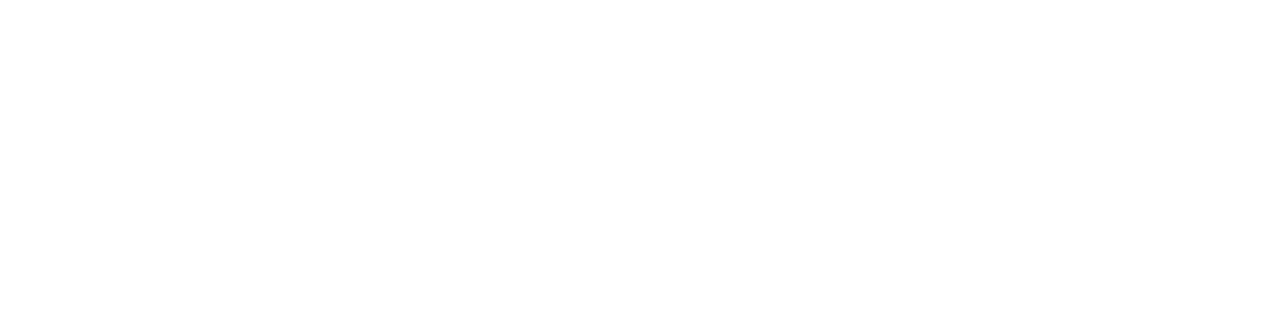
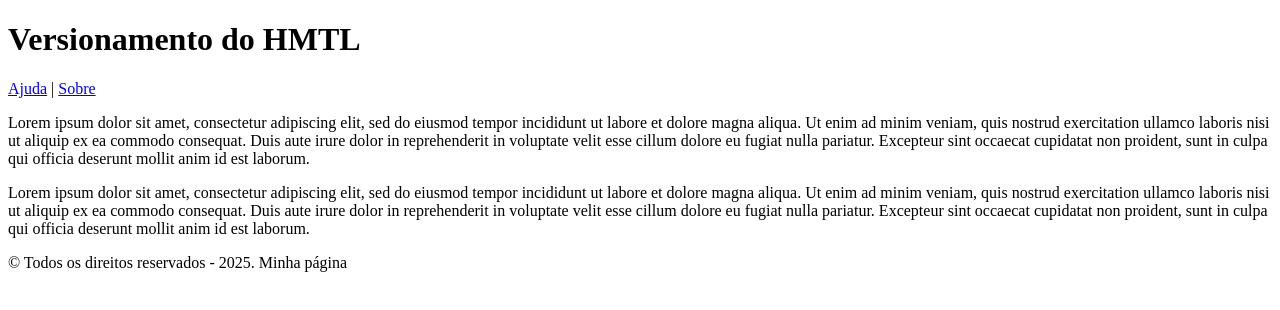
Before and after one commit to paulodiedrich/front-1TDSPB-aula01-1sem, a plain HTML site: page index.html in a window 1280 px wide. Drawn offline with Linux system fonts and the light colour scheme.

Commit message:
Página básica estruturada.

```diff
--- a/index.html
+++ b/index.html
@@ -13,3 +13,36 @@
 Evitar o Modo "Quirks":
 Quando um DOCTYPE está ausente ou é inválido, o navegador entra em "quirks mode" (modo de peculiaridades). Nesse modo, o navegador tenta emular como navegadores antigos renderizariam a página, o que pode levar a inconsistências visuais e comportamentais.
 -->
+
+<!--HTML quer dizer Hyper Text Markup Language -->
+<html lang="pt-BR">
+	<head>
+		<meta charset="UTF-8">
+		<title>Exemplo Git</title>
+	</head>
+	<body>
+		<header>
+			<h1>Versionamento do HMTL</h1>
+			<nav>
+				<a href="#">Ajuda</a> |
+				<a href="#">Sobre</a>
+			</nav>
+		</header>
+		<main>
+			<section>
+				<aside>
+					<p>Lorem ipsum dolor sit amet, consectetur adipiscing elit, sed do eiusmod tempor incididunt ut labore et dolore magna aliqua. Ut enim ad minim veniam, quis nostrud exercitation ullamco laboris nisi ut aliquip ex ea commodo consequat. Duis aute irure dolor in reprehenderit in voluptate velit esse cillum dolore eu fugiat nulla pariatur. Excepteur sint occaecat cupidatat non proident, sunt in culpa qui officia deserunt mollit anim id est laborum.</p>
+				</aside>
+			</section>
+			<section>
+				<aside>
+					<p>Lorem ipsum dolor sit amet, consectetur adipiscing elit, sed do eiusmod tempor incididunt ut labore et dolore magna aliqua. Ut enim ad minim veniam, quis nostrud exercitation ullamco laboris nisi ut aliquip ex ea commodo consequat. Duis aute irure dolor in reprehenderit in voluptate velit esse cillum dolore eu fugiat nulla pariatur. Excepteur sint occaecat cupidatat non proident, sunt in culpa qui officia deserunt mollit anim id est laborum.</p>
+				</aside>
+			</section>
+		</main>
+		<footer>
+			<p>&copy; Todos os direitos reservados - 2025. Minha página </p>
+		</footer>
+	</body>
+
+</html>
```
